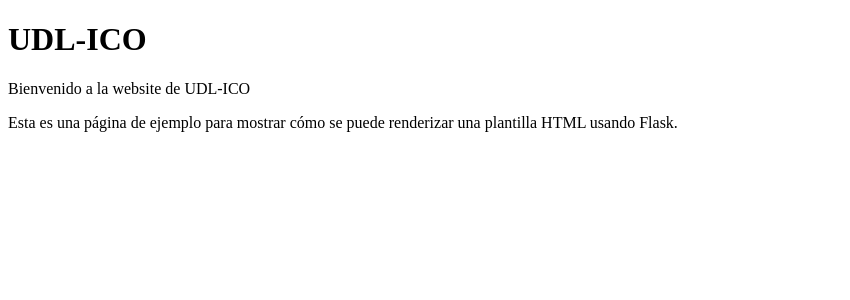
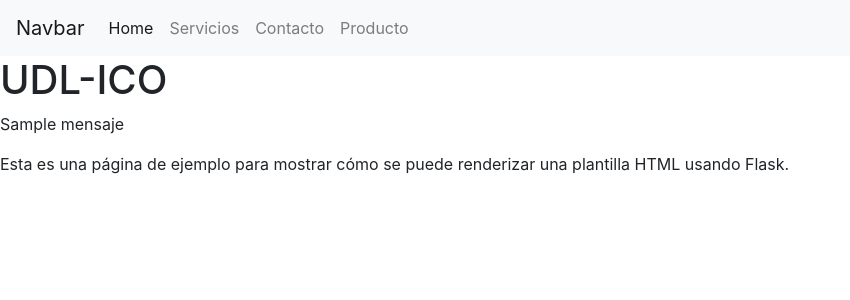
Before and after one commit to Josegg3606/appweb, a Flask app: template templates/index.html in a window 1280 px wide. Shown: the top 300 px of the page, without its empty margins (0-850 px from the left). Run offline with Flask 3, Linux system fonts and the light colour scheme; the template is opened without the code that fills it: most values are stand-ins (such as "Sample title", 1, 10 or a date in 2020).

Commit message:
appweb0.1

```diff
--- a/server.py
+++ b/server.py
@@ -2,9 +2,24 @@ from flask import Flask, render_template
 
 app = Flask(__name__)
 
-@app.route("/")
+@app.route("/home")
 def home():
-    return render_template("index.html")
+    return render_template("index.html", titulo="home", mensaje="Bienvenido a la pagina de inicio")
+
+@app.route("/servicios")
+def servicios():
+    return render_template("servicios.html")
+
+@app.route("/contacto")
+def contacto():
+    return render_template("contacto.html")
+
+@app.route("/producto")
+def producto():
+    return render_template("producto.html")
+
+
+
 
 if __name__ == "__main__":
-    app.run(debug=True)
+    app.run(debug=True,port=5050)
--- a/templates/index.html
+++ b/templates/index.html
@@ -1,13 +1,37 @@
 <!DOCTYPE html>
 <html lang="en">
     <head>
+        <link rel="stylesheet" href="https://cdn.jsdelivr.net/npm/bootstrap@4.6.2/dist/css/bootstrap.min.css" integrity="sha384-xOolHFLEh07PJGoPkLv1IbcEPTNtaed2xpHsD9ESMhqIYd0nLMwNLD69Npy4HI+N" crossorigin="anonymous">
         <meta charset="UTF-8">
         <meta name="viewport" content="width=device-width, initial-scale=1.0">
-        <title>UDL-ICO</title>
+        <title>{{ titulo }}</title>
     </head>
     <body>
+        <nav class="navbar navbar-expand-lg navbar-light bg-light">
+        <a class="navbar-brand" href="#">Navbar</a>
+        <button class="navbar-toggler" type="button" data-toggle="collapse" data-target="#navbarNav" aria-controls="navbarNav" aria-expanded="false" aria-label="Toggle navigation">
+            <span class="navbar-toggler-icon"></span>
+        </button>
+        <div class="collapse navbar-collapse" id="navbarNav">
+            <ul class="navbar-nav">
+            <li class="nav-item active">
+                <a class="nav-link" href="#">Home <span class="sr-only">(current)</span></a>
+            </li>
+            <li class="nav-item">
+                <a class="nav-link" href="{{ url_for('servicios') }}">Servicios</a>
+            </li>
+            <li class="nav-item">
+                <a class="nav-link" href="{{ url_for('contacto') }}">Contacto</a>
+            </li>
+            <li class="nav-item">
+                <a class="nav-link" href="{{ url_for('producto') }}">Producto</a>
+            </li>
+            </ul>
+        </div>
+        </nav>
+
         <h1>UDL-ICO</h1>
-        <p>Bienvenido a la website de UDL-ICO</p>
+        <p>{{ mensaje }}</p>
         <p>Esta es una página de ejemplo para mostrar cómo se puede renderizar una plantilla HTML usando Flask.</p>
 
     </body>
```
Also changed, not shown: templates/contacto.html (added, +13 -0 lines), templates/producto.html (added, +13 -0 lines), templates/servicios.html (added, +13 -0 lines).
